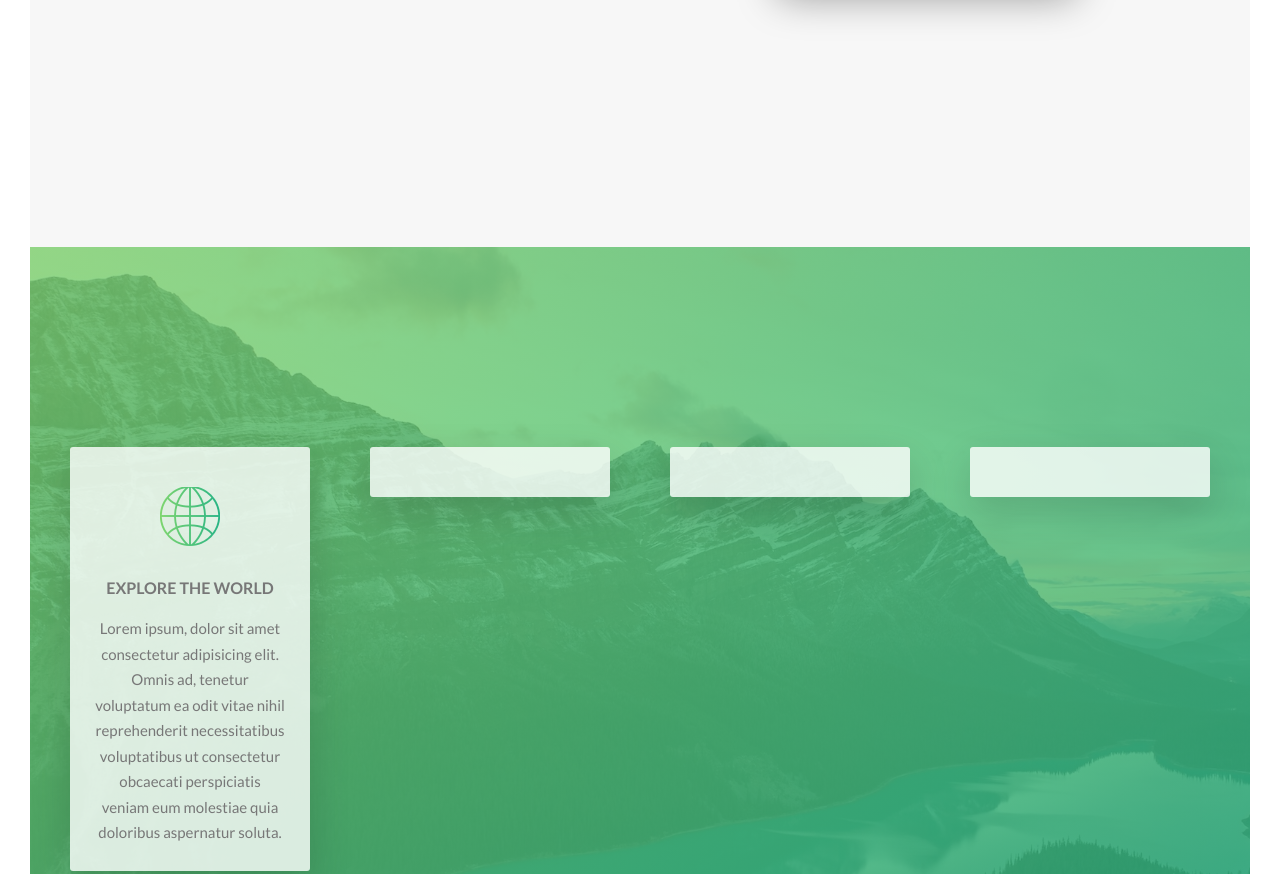
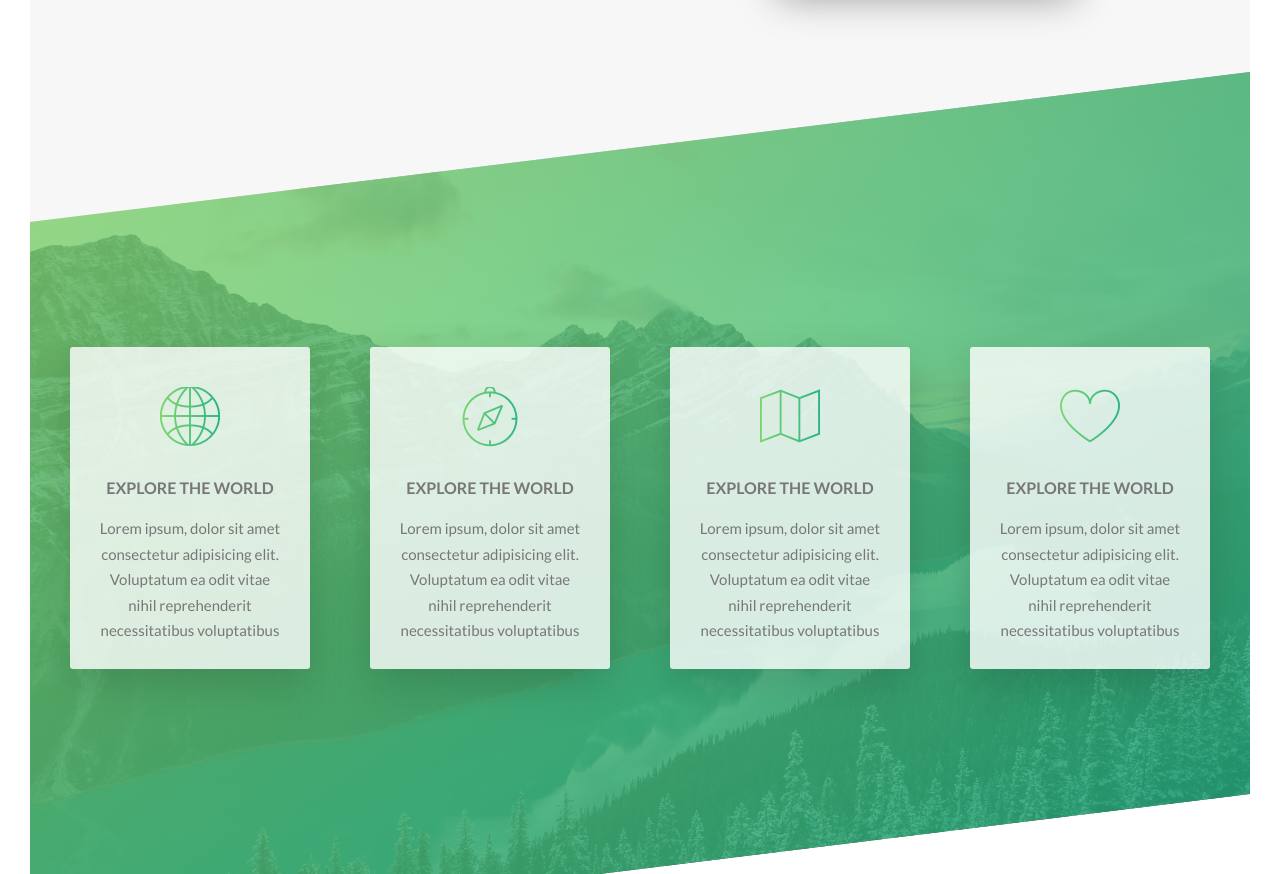
Before and after one commit to dannyevega/natureProject, a website: page index.html in a window 1280 px wide. Shown: the part 1337-2211 px from the top of the page. Drawn offline with Linux system fonts and the light colour scheme.

Commit message:
add more styles to feature section and add .gitignore for node_modules

```diff
--- a/index.html
+++ b/index.html
@@ -58,18 +58,36 @@
                 <i class="feature-box__icon icon-basic-world"></i>
                 <h3 class="heading-tertiary u-margin-bottom-small">Explore the world</h3>
                 <p class="feature-box__text">
-                Lorem ipsum, dolor sit amet consectetur adipisicing elit. Omnis ad, tenetur voluptatum ea odit vitae nihil reprehenderit necessitatibus voluptatibus ut consectetur obcaecati perspiciatis veniam eum molestiae quia doloribus aspernatur soluta.
+                  Lorem ipsum, dolor sit amet consectetur adipisicing elit. Voluptatum ea odit vitae nihil reprehenderit necessitatibus voluptatibus
                 </p>
               </div>
             </div>
             <div class="col-1-of-4">
-            <div class="feature-box"></div>
+              <div class="feature-box">
+                <i class="feature-box__icon icon-basic-compass"></i>
+                <h3 class="heading-tertiary u-margin-bottom-small">Explore the world</h3>
+                <p class="feature-box__text">
+                  Lorem ipsum, dolor sit amet consectetur adipisicing elit. Voluptatum ea odit vitae nihil reprehenderit necessitatibus voluptatibus
+                </p>
+              </div>
             </div>
             <div class="col-1-of-4">
-            <div class="feature-box"></div>
+              <div class="feature-box">
+                <i class="feature-box__icon icon-basic-map"></i>
+                <h3 class="heading-tertiary u-margin-bottom-small">Explore the world</h3>
+                <p class="feature-box__text">
+                  Lorem ipsum, dolor sit amet consectetur adipisicing elit. Voluptatum ea odit vitae nihil reprehenderit necessitatibus voluptatibus
+                </p>
+              </div>
             </div>
             <div class="col-1-of-4">
-            <div class="feature-box"></div>
+              <div class="feature-box">
+                <i class="feature-box__icon icon-basic-heart"></i>
+                <h3 class="heading-tertiary u-margin-bottom-small">Explore the world</h3>
+                <p class="feature-box__text">
+                  Lorem ipsum, dolor sit amet consectetur adipisicing elit. Voluptatum ea odit vitae nihil reprehenderit necessitatibus voluptatibus
+                </p>
+              </div>
             </div>
           </div>
         </section>
--- a/sass/components/_feature-box.scss
+++ b/sass/components/_feature-box.scss
@@ -5,6 +5,7 @@
   text-align: center;
   border-radius: 3px;
   box-shadow: 0 1.5rem 4rem rgba($black, .15);
+  transition: all .3s;
 
   &__icon {
     font-size: 6rem;
@@ -15,7 +16,8 @@
     color: transparent;
   }
 
-  &__text {
-
+  &:hover {
+    box-shadow: 0 1rem 2rem rgba($black, .15);
+    transform: translateY(-1.5rem) scale(1.05);
   }
 }
--- a/sass/pages/_home.scss
+++ b/sass/pages/_home.scss
@@ -13,4 +13,10 @@
     rgba($dark-color, 0.8)),
   url(../img/nat-4.jpg);
   background-size: cover;
+  transform: skewY(-7deg);
+  margin-top: -10rem;
+
+  & > * {
+    transform: skewY(7deg);
+  }
 }
```
Also changed, not shown: css/style.css, 1 other file. Lines whose indentation alone changed are shown as unchanged.
